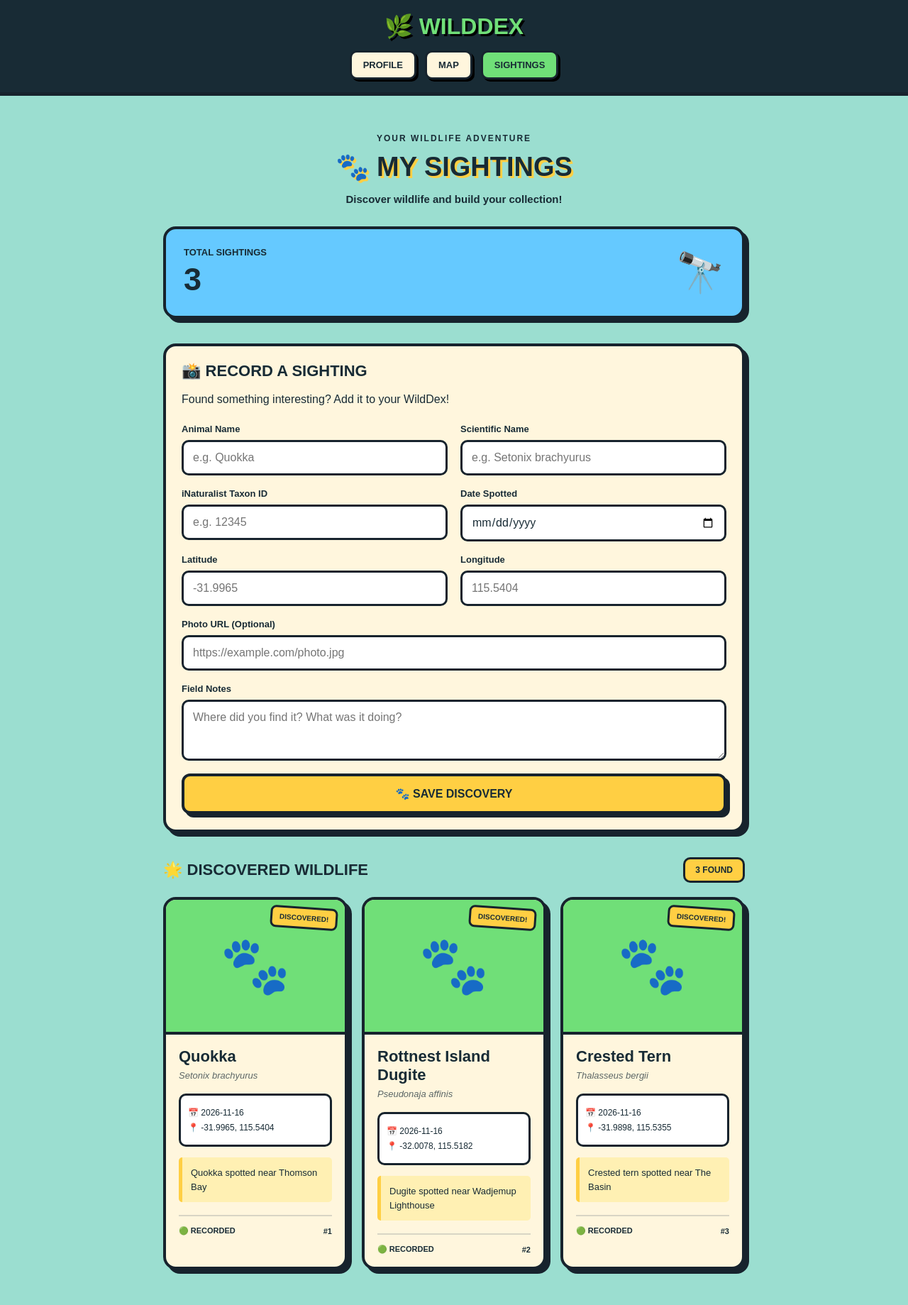
After one commit to Mrgnoblennon/WildDex, a Flask app: page /sightings in a window 1280 px wide. The commit adds this page. Shown: the whole page at 71% size. Run offline with Flask 3, Linux system fonts and the light colour scheme.

Commit message:
added form for sighting

```diff
--- a/app.py
+++ b/app.py
@@ -23,6 +23,17 @@ def profile():
     sightings=sightings
 )
 
+@app.route("/sightings")
+def view_sightings():
+    # load saved sightings
+    with open("sightings.json", "r") as file:
+        saved_sightings = json.load(file)
+
+    return render_template(
+        "sightings.html",
+        sightings=saved_sightings
+    )
+
 
 # start Flask
 if __name__ == "__main__":
--- a/static/css/style.css
+++ b/static/css/style.css
@@ -1,3 +1,6 @@
+
+/* WILDDEX - SHARED ARCADE THEME */
+
 :root {
   --green: #70df78;
   --dark: #182b35;
@@ -18,7 +21,8 @@ body {
   color: var(--dark);
 }
 
-/* arcade-style header */
+/* HEADER AND NAVIGATION */
+
 header {
   background: var(--dark);
   color: white;
@@ -34,14 +38,46 @@ header h1 {
   text-shadow: 3px 3px #000;
 }
 
-/* main profile container */
+header nav {
+  display: flex;
+  justify-content: center;
+  flex-wrap: wrap;
+  gap: 12px;
+  margin-top: 15px;
+}
+
+header nav a {
+  background: var(--cream);
+  color: var(--dark);
+  padding: 10px 16px;
+  text-decoration: none;
+  font-size: 13px;
+  font-weight: 900;
+  border: 3px solid var(--border);
+  border-radius: 10px;
+  box-shadow: 3px 3px 0 #000;
+  transition: transform 0.2s;
+}
+
+header nav a:hover {
+  transform: translateY(-3px);
+  background: var(--yellow);
+}
+
+header nav a.active {
+  background: var(--green);
+}
+
+/* MAIN CONTAINER */
+
 .container {
   max-width: 850px;
   margin: 35px auto;
   padding: 15px;
 }
 
-/* chunky arcade cards */
+/* SHARED ARCADE CARDS */
+
 .card {
   background: var(--cream);
   border: 4px solid var(--border);
@@ -50,6 +86,13 @@ header h1 {
   margin-bottom: 20px;
   box-shadow: 6px 6px 0 var(--border);
 }
+
+h2 {
+  margin-top: 0;
+  font-size: 22px;
+}
+
+/* PROFILE */
 
 .profile-top {
   display: flex;
@@ -66,6 +109,7 @@ header h1 {
   display: grid;
   place-items: center;
   font-size: 50px;
+  flex-shrink: 0;
 }
 
 .username {
@@ -83,7 +127,8 @@ header h1 {
   font-weight: bold;
 }
 
-/* XP progress bar */
+/* XP PROGRESS BAR */
+
 .xp-title {
   display: flex;
   justify-content: space-between;
@@ -105,7 +150,8 @@ header h1 {
   background: var(--yellow);
 }
 
-/* player statistics */
+/* PLAYER STATISTICS */
+
 .stats {
   display: grid;
   grid-template-columns: repeat(2, 1fr);
@@ -135,7 +181,8 @@ header h1 {
   margin-top: 5px;
 }
 
-/* discovery cards */
+/* PROFILE DISCOVERIES */
+
 .discoveries {
   display: grid;
   grid-template-columns: repeat(3, 1fr);
@@ -156,10 +203,212 @@ header h1 {
   margin-bottom: 10px;
 }
 
-h2 {
-  margin-top: 0;
+/* SIGHTINGS PAGE HEADING */
+
+.page-heading {
+  text-align: center;
+  margin-bottom: 30px;
+}
+
+.page-heading h1 {
+  font-size: 38px;
+  font-weight: 900;
+  margin: 10px 0;
+  text-shadow: 3px 3px var(--yellow);
+}
+
+.page-heading p {
+  font-size: 15px;
+  font-weight: bold;
+}
+
+.eyebrow {
+  font-size: 12px;
+  font-weight: 900;
+  letter-spacing: 2px;
+}
+
+/* SIGHTINGS STATS BANNER */
+
+.stats-banner {
+  background: var(--blue);
+  border: 4px solid var(--border);
+  border-radius: 18px;
+  box-shadow: 6px 6px 0 var(--border);
+  padding: 25px;
+  display: flex;
+  justify-content: space-between;
+  align-items: center;
+  margin-bottom: 35px;
+}
+
+.stats-label {
+  display: block;
+  font-size: 13px;
+  font-weight: 900;
+}
+
+.stats-banner strong {
+  display: block;
+  font-size: 45px;
+  font-weight: 900;
+  margin-top: 5px;
+}
+
+.stats-icon {
+  font-size: 55px;
+}
+
+/* SIGHTINGS SECTION HEADING */
+
+.section-heading {
+  display: flex;
+  justify-content: space-between;
+  align-items: center;
+  flex-wrap: wrap;
+  gap: 12px;
+  margin-bottom: 20px;
+}
+
+.section-heading h2 {
+  margin: 0;
+}
+
+.count {
+  background: var(--yellow);
+  border: 3px solid var(--border);
+  border-radius: 10px;
+  padding: 8px 14px;
+  font-size: 12px;
+  font-weight: 900;
+}
+
+/* SIGHTINGS GRID */
+
+.sightings-grid {
+  display: grid;
+  grid-template-columns: repeat(auto-fit, minmax(230px, 1fr));
+  gap: 20px;
+}
+
+.sighting-card {
+  background: var(--cream);
+  border: 4px solid var(--border);
+  border-radius: 18px;
+  overflow: hidden;
+  box-shadow: 6px 6px 0 var(--border);
+  transition: transform 0.2s;
+}
+
+.sighting-card:hover {
+  transform: translateY(-5px);
+}
+
+/* SIGHTING IMAGE */
+
+.card-image {
+  height: 190px;
+  background: var(--green);
+  border-bottom: 4px solid var(--border);
+  position: relative;
+  display: flex;
+  justify-content: center;
+  align-items: center;
+  overflow: hidden;
+}
+
+.card-image img {
+  width: 100%;
+  height: 100%;
+  object-fit: cover;
+}
+
+.animal-placeholder {
+  font-size: 80px;
+}
+
+.discovered-badge {
+  position: absolute;
+  top: 10px;
+  right: 10px;
+  background: var(--yellow);
+  border: 3px solid var(--border);
+  border-radius: 8px;
+  padding: 7px 10px;
+  font-size: 10px;
+  font-weight: 900;
+  transform: rotate(4deg);
+}
+
+/* SIGHTING INFORMATION */
+
+.card-content {
+  padding: 18px;
+}
+
+.card-content h3 {
+  margin: 0;
   font-size: 22px;
+  font-weight: 900;
 }
+
+.scientific-name {
+  font-size: 13px;
+  font-style: italic;
+  margin: 6px 0 18px;
+  opacity: 0.7;
+}
+
+.sighting-details {
+  background: white;
+  border: 3px solid var(--border);
+  border-radius: 10px;
+  padding: 10px;
+}
+
+.sighting-details p {
+  font-size: 12px;
+  margin: 7px 0;
+  overflow-wrap: anywhere;
+}
+
+.notes {
+  margin-top: 15px;
+  padding: 12px;
+  background: #fff0b3;
+  border-left: 5px solid var(--yellow);
+  border-radius: 5px;
+  font-size: 13px;
+  line-height: 1.5;
+}
+
+.card-footer {
+  display: flex;
+  justify-content: space-between;
+  align-items: center;
+  border-top: 2px solid #d8d5c5;
+  margin-top: 18px;
+  padding-top: 14px;
+  font-size: 11px;
+  font-weight: 900;
+}
+
+/* EMPTY SIGHTINGS */
+
+.empty-state {
+  grid-column: 1 / -1;
+  background: var(--cream);
+  border: 4px dashed var(--border);
+  border-radius: 18px;
+  padding: 50px 20px;
+  text-align: center;
+}
+
+.empty-icon {
+  font-size: 60px;
+}
+
+/* MOBILE RESPONSIVENESS */
 
 @media (max-width: 500px) {
   .profile-top {
@@ -168,7 +417,7 @@ h2 {
   }
 
   .stats {
-      grid-template-columns: 1fr 1fr;
+      grid-template-columns: repeat(2, 1fr);
   }
 
   .discoveries {
@@ -178,4 +427,119 @@ h2 {
   .username {
       font-size: 25px;
   }
+
+  .page-heading h1 {
+      font-size: 30px;
+  }
+
+  .stats-banner {
+      padding: 18px;
+  }
+
+  .stats-banner strong {
+      font-size: 36px;
+  }
+
+  .stats-icon {
+      font-size: 40px;
+  }
+
+  .sightings-grid {
+      grid-template-columns: 1fr;
+  }
+
+  header nav a {
+      padding: 8px 10px;
+      font-size: 11px;
+  }
 }
+
+
+/* Sighting form */
+
+.sighting-form-section {
+  margin-bottom: 35px;
+}
+
+.sighting-form-section > p {
+  margin-bottom: 25px;
+}
+
+.sighting-form {
+  display: flex;
+  flex-direction: column;
+  gap: 18px;
+}
+
+.form-row {
+  display: grid;
+  grid-template-columns: repeat(2, minmax(0, 1fr));
+  gap: 18px;
+}
+
+.form-group {
+  display: flex;
+  flex-direction: column;
+  gap: 8px;
+  min-width: 0;
+}
+
+.form-group label {
+  font-size: 13px;
+  font-weight: 900;
+}
+
+.form-group input,
+.form-group textarea {
+  width: 100%;
+  background: white;
+  color: var(--dark);
+  border: 3px solid var(--border);
+  border-radius: 10px;
+  padding: 13px;
+  font: inherit;
+  outline: none;
+}
+
+.form-group input:focus,
+.form-group textarea:focus {
+  border-color: #269e51;
+  box-shadow: 3px 3px 0 var(--green);
+}
+
+.form-group textarea {
+  resize: vertical;
+}
+
+.submit-btn {
+  background: var(--yellow);
+  color: var(--dark);
+  border: 4px solid var(--border);
+  border-radius: 12px;
+  padding: 15px 25px;
+  font-size: 16px;
+  font-weight: 900;
+  cursor: pointer;
+  box-shadow: 5px 5px 0 var(--border);
+  transition: transform 0.2s;
+}
+
+.submit-btn:hover {
+  background: var(--green);
+  transform: translateY(-3px);
+}
+
+.submit-btn:active {
+  transform: translateY(2px);
+  box-shadow: 2px 2px 0 var(--border);
+}
+
+@media (max-width: 500px) {
+  .form-row {
+      grid-template-columns: 1fr;
+  }
+
+  .submit-btn {
+      width: 100%;
+  }
+}
--- /dev/null
+++ b/templates/sightings.html
@@ -0,0 +1,165 @@
+
+<!DOCTYPE html>
+<html lang="en">
+<head>
+    <meta charset="UTF-8">
+    <meta name="viewport" content="width=device-width, initial-scale=1.0">
+    <title>My Sightings | WildDex</title>
+    <link rel="stylesheet" href="{{ url_for('static', filename='css/style.css') }}">
+</head>
+<body>
+
+<header>
+    <h1>🌿 WILDDEX</h1>
+    <nav>
+        <a href="/">PROFILE</a>
+        <a href="/map">MAP</a>
+        <a href="/sightings" class="active">SIGHTINGS</a>
+    </nav>
+</header>
+
+<main class="container">
+
+    <section class="page-heading">
+        <span class="eyebrow">YOUR WILDLIFE ADVENTURE</span>
+        <h1>🐾 MY SIGHTINGS</h1>
+        <p>Discover wildlife and build your collection!</p>
+    </section>
+
+    <section class="stats-banner">
+        <div>
+            <span class="stats-label">TOTAL SIGHTINGS</span>
+            <strong>{{ sightings | length }}</strong>
+        </div>
+        <div class="stats-icon">🔭</div>
+    </section>
+
+    <!-- Sighting form -->
+    <section class="card sighting-form-section">
+        <h2>📸 RECORD A SIGHTING</h2>
+        <p>Found something interesting? Add it to your WildDex!</p>
+
+        <form action="/sightings" method="POST" class="sighting-form">
+
+            <div class="form-row">
+                <div class="form-group">
+                    <label for="animal_name">Animal Name</label>
+                    <input type="text" id="animal_name" name="animal_name"
+                           placeholder="e.g. Quokka" required>
+                </div>
+
+                <div class="form-group">
+                    <label for="scientific_name">Scientific Name</label>
+                    <input type="text" id="scientific_name" name="scientific_name"
+                           placeholder="e.g. Setonix brachyurus" required>
+                </div>
+            </div>
+
+            <div class="form-row">
+                <div class="form-group">
+                    <label for="animal_id">iNaturalist Taxon ID</label>
+                    <input type="number" id="animal_id" name="animal_id"
+                           placeholder="e.g. 12345" min="1" required>
+                </div>
+
+                <div class="form-group">
+                    <label for="date">Date Spotted</label>
+                    <input type="date" id="date" name="date" required>
+                </div>
+            </div>
+
+            <div class="form-row">
+                <div class="form-group">
+                    <label for="latitude">Latitude</label>
+                    <input type="number" id="latitude" name="latitude"
+                           step="any" min="-90" max="90"
+                           placeholder="-31.9965" required>
+                </div>
+
+                <div class="form-group">
+                    <label for="longitude">Longitude</label>
+                    <input type="number" id="longitude" name="longitude"
+                           step="any" min="-180" max="180"
+                           placeholder="115.5404" required>
+                </div>
+            </div>
+
+            <div class="form-group">
+                <label for="image">Photo URL (Optional)</label>
+                <input type="url" id="image" name="image"
+                       placeholder="https://example.com/photo.jpg">
+            </div>
+
+            <div class="form-group">
+                <label for="notes">Field Notes</label>
+                <textarea id="notes" name="notes" rows="3"
+                          placeholder="Where did you find it? What was it doing?"></textarea>
+            </div>
+
+            <button type="submit" class="submit-btn">
+                🐾 SAVE DISCOVERY
+            </button>
+
+        </form>
+    </section>
+
+    <!-- Saved sightings -->
+    <div class="section-heading">
+        <h2>🌟 DISCOVERED WILDLIFE</h2>
+        <span class="count">{{ sightings | length }} FOUND</span>
+    </div>
+
+    <section class="sightings-grid">
+
+        {% for sighting in sightings %}
+
+        <article class="sighting-card">
+
+            <div class="card-image">
+                {% if sighting.image and 'example.com' not in sighting.image %}
+                    <img src="{{ sighting.image }}"
+                         alt="{{ sighting.animal_name }}">
+                {% else %}
+                    <span class="animal-placeholder">🐾</span>
+                {% endif %}
+
+                <span class="discovered-badge">DISCOVERED!</span>
+            </div>
+
+            <div class="card-content">
+                <h3>{{ sighting.animal_name }}</h3>
+                <p class="scientific-name">{{ sighting.scientific_name }}</p>
+
+                <div class="sighting-details">
+                    <p>📅 {{ sighting.date }}</p>
+                    <p>📍 {{ sighting.latitude }}, {{ sighting.longitude }}</p>
+                </div>
+
+                {% if sighting.notes %}
+                    <div class="notes">{{ sighting.notes }}</div>
+                {% endif %}
+
+                <div class="card-footer">
+                    <span>🟢 RECORDED</span>
+                    <span>#{{ sighting.id }}</span>
+                </div>
+            </div>
+
+        </article>
+
+        {% else %}
+
+        <div class="empty-state">
+            <div class="empty-icon">🔎</div>
+            <h2>NO SIGHTINGS YET!</h2>
+            <p>Your wildlife collection is waiting to begin.</p>
+        </div>
+
+        {% endfor %}
+
+    </section>
+
+</main>
+
+</body>
+</html>
```
Also changed, not shown: templates/profile.html (+7 -2 lines).
